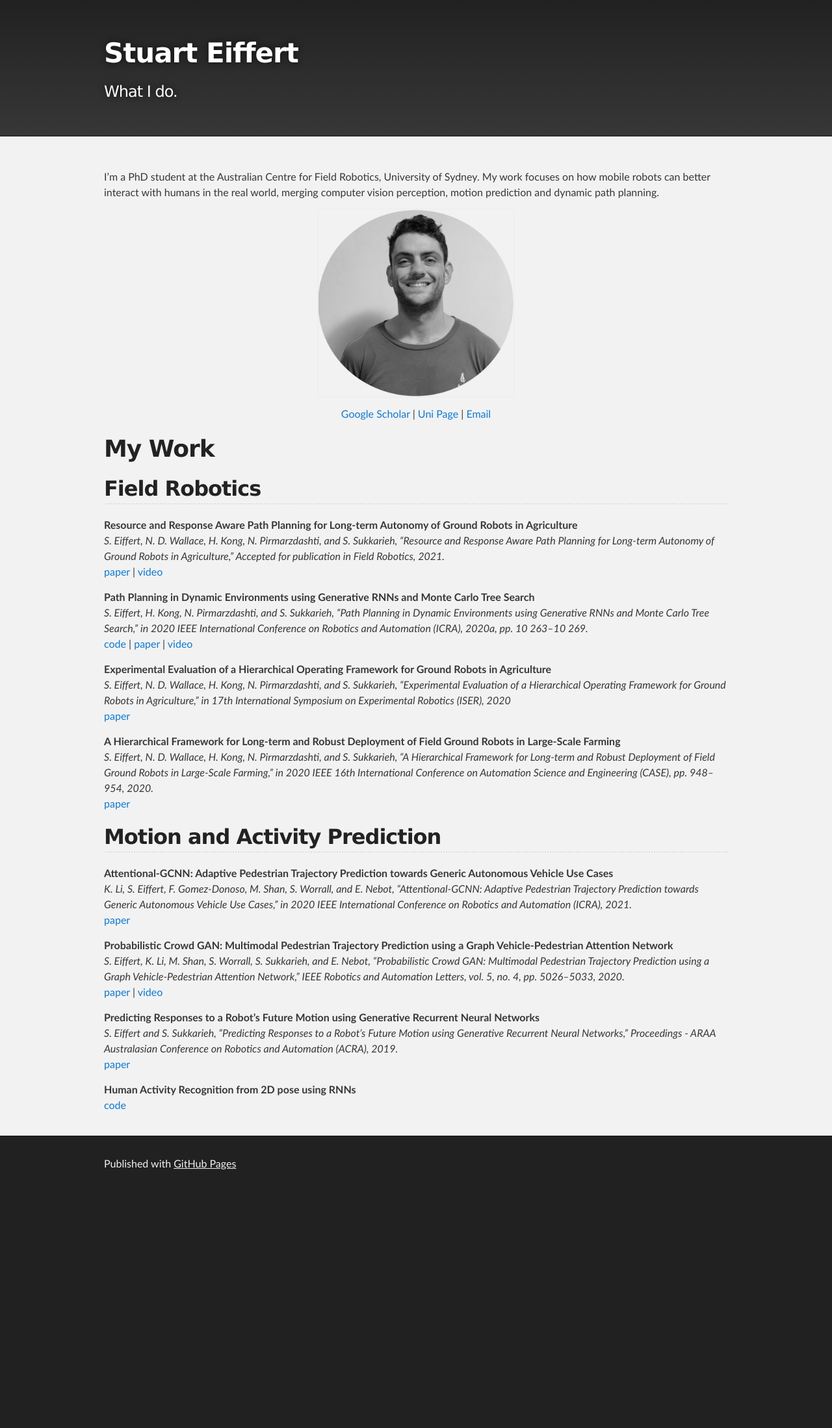
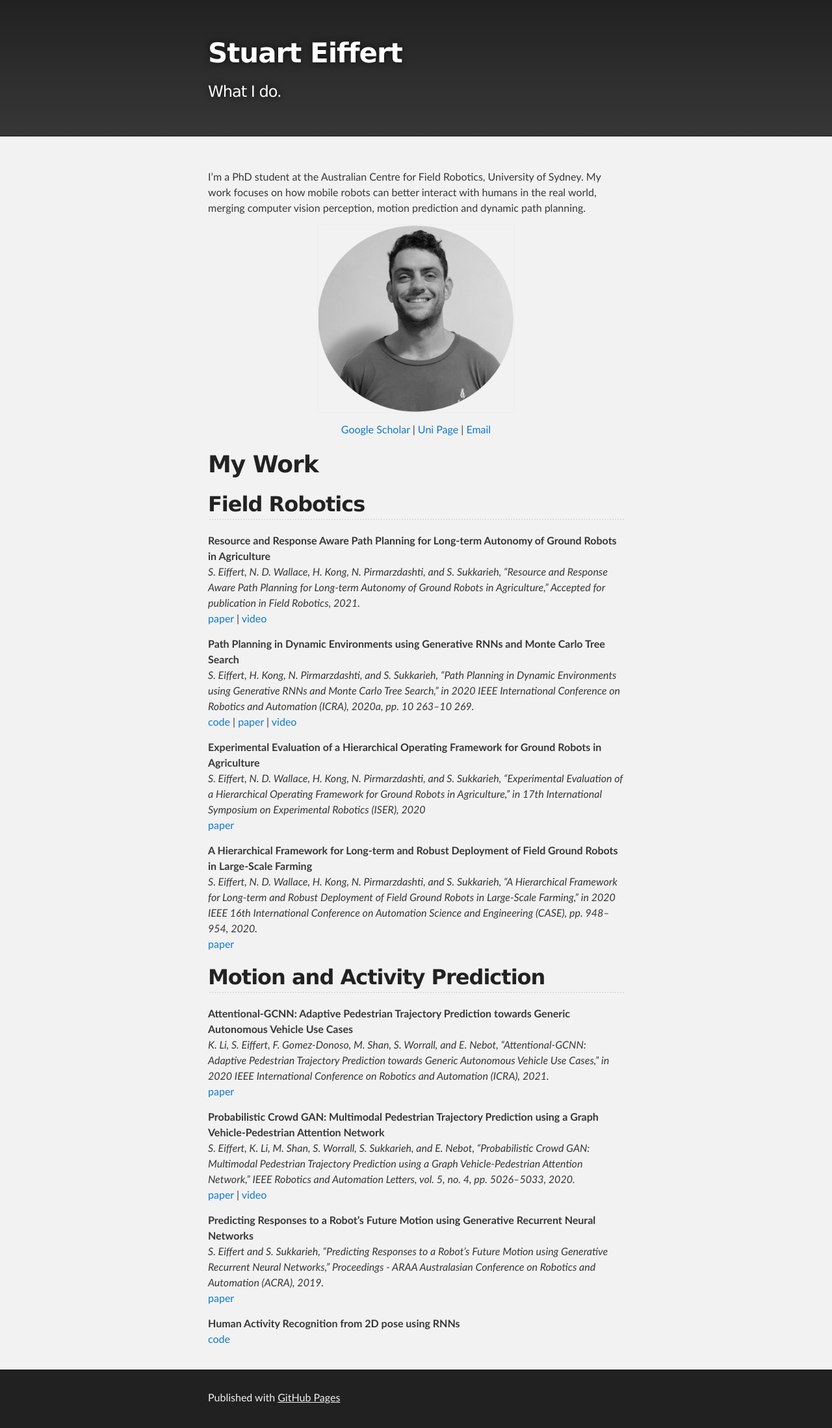
Before and after one commit to stuarteiffert/stuarteiffert.github.io, a Jekyll site: the page built from index.md, in a window 1280 px wide. Shown: the whole page at 65% size. Built offline with Jekyll 4.4.1, drawn with Linux system fonts in a browser that asks for light colours; before the commit the page ends 1838 px from its top, so only the background shows below that.

Commit message:
updated width

```diff
--- a/assets/css/style.scss
+++ b/assets/css/style.scss
@@ -4,5 +4,5 @@
 @import "jekyll-theme-slate";
 
 .inner {
-  max-width: 75%;
+  max-width: 50%;
 }
```
